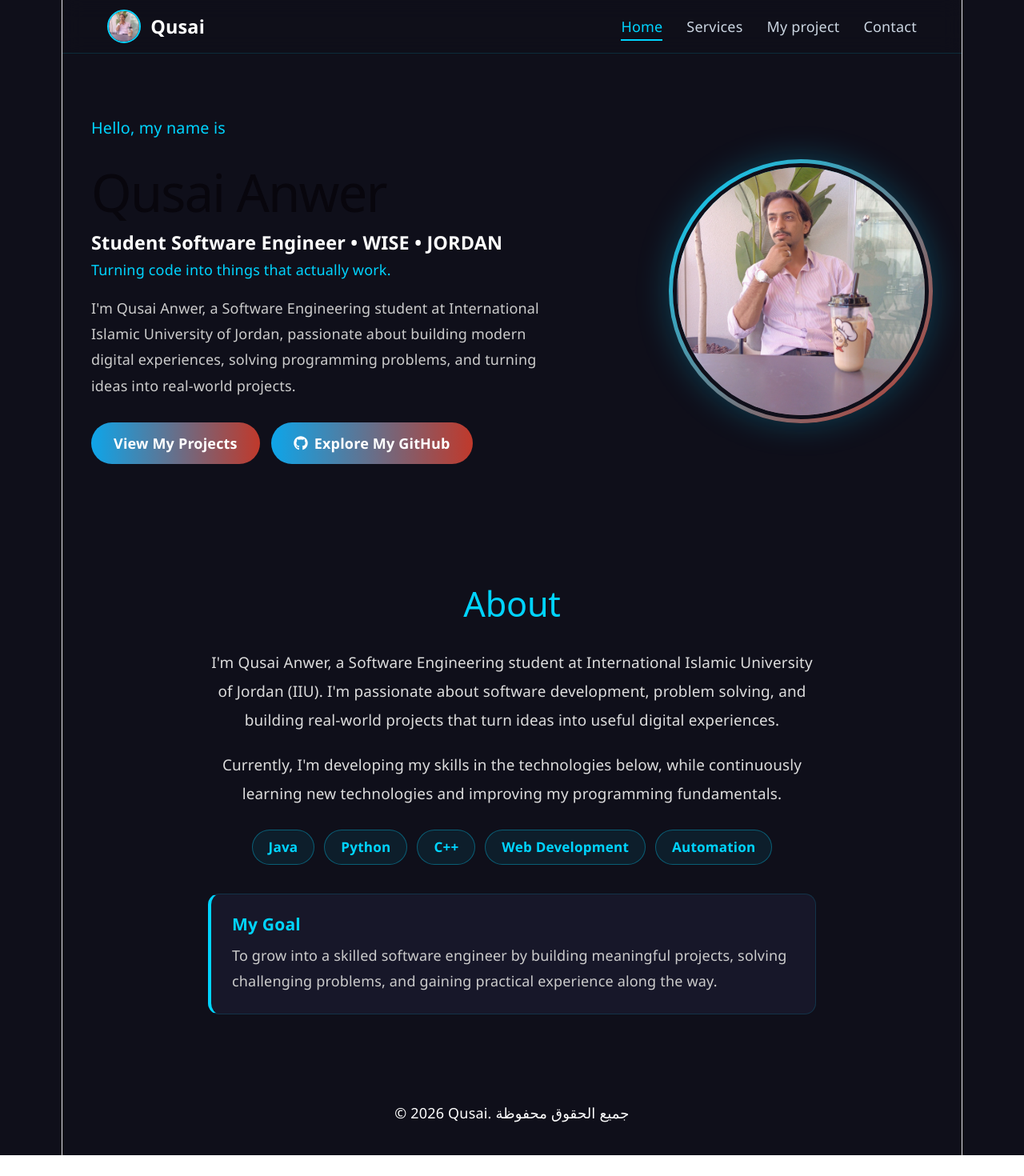
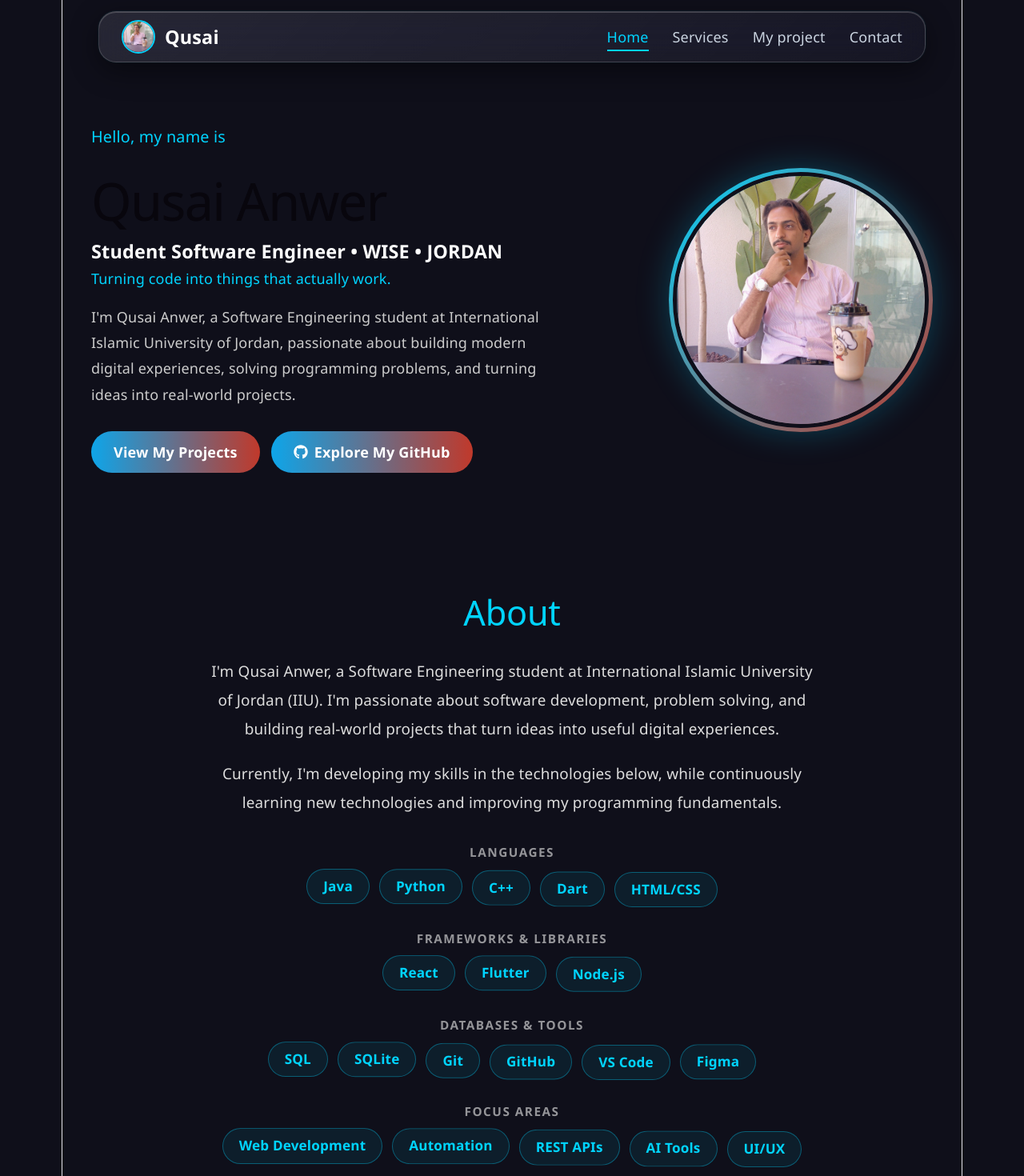
Before and after one commit to qusaianwer/qusai-protfilio, a React (Vite) app: page / in a window 1280 px wide. Shown: the top 1470 px of the page at 80% size. Before the commit the page ends 1444 px from the top, so only its background shows below. Built offline with nearby package versions, Linux system fonts and the light colour scheme.

Commit message:
add somthings

```diff
--- a/src/App.css
+++ b/src/App.css
@@ -705,12 +705,27 @@ footer {
     margin-bottom: 20px;
 }
 
+.ab-groups {
+    display: flex;
+    flex-direction: column;
+    gap: 26px;
+    margin: 30px 0 36px;
+}
+
+.ab-group-title {
+    margin-bottom: 12px;
+    font-size: 0.85rem;
+    letter-spacing: 1.5px;
+    text-transform: uppercase;
+    color: #dddddd;
+    opacity: 0.65;
+}
+
 .ab-skills {
     display: flex;
     flex-wrap: wrap;
     justify-content: center;
     gap: 12px;
-    margin: 26px 0 36px;
 }
 
 .ab-skill {
@@ -721,12 +736,89 @@ footer {
     color: #00d4ff;
     font-size: 0.95rem;
     font-weight: bold;
-    transition: transform 0.2s ease, background 0.2s ease;
+    transition: transform 0.25s ease, box-shadow 0.25s ease, background-color 0.25s ease, border-color 0.25s ease;
+    /* ظهور ناعم + طفو خفيف مستمر */
+    animation: ab-fade-up 0.5s ease backwards, ab-float 5s ease-in-out infinite;
+    animation-delay: var(--d, 0.15s), calc(var(--d, 0.15s) * -10);
+}
+
+.ab-skill:nth-child(1) {
+    --d: 0.15s;
+}
+
+.ab-skill:nth-child(2) {
+    --d: 0.22s;
+}
+
+.ab-skill:nth-child(3) {
+    --d: 0.29s;
+}
+
+.ab-skill:nth-child(4) {
+    --d: 0.36s;
+}
+
+.ab-skill:nth-child(5) {
+    --d: 0.43s;
+}
+
+.ab-skill:nth-child(6) {
+    --d: 0.50s;
 }
 
 .ab-skill:hover {
     transform: translateY(-3px);
-    background: rgba(0, 212, 255, 0.18);
+    background-color: rgba(0, 212, 255, 0.18);
+    border-color: rgba(0, 212, 255, 0.7);
+    box-shadow: 0 6px 18px rgba(0, 212, 255, 0.25);
+    animation-play-state: running, paused;
+}
+
+.ab-group {
+    animation: ab-fade-up 0.6s ease backwards;
+}
+
+.ab-group:nth-child(2) {
+    animation-delay: 0.1s;
+}
+
+.ab-group:nth-child(3) {
+    animation-delay: 0.2s;
+}
+
+.ab-group:nth-child(4) {
+    animation-delay: 0.3s;
+}
+
+@keyframes ab-fade-up {
+    from {
+        opacity: 0;
+        transform: translateY(12px);
+    }
+    to {
+        opacity: 1;
+        transform: translateY(0);
+    }
+}
+
+
+/* طفو هادي: بيستخدم translate عشان ما يتعارض مع transform تبع الهوفر */
+
+@keyframes ab-float {
+    0%,
+    100% {
+        translate: 0 0;
+    }
+    50% {
+        translate: 0 -4px;
+    }
+}
+
+@media (prefers-reduced-motion: reduce) {
+    .ab-group,
+    .ab-skill {
+        animation: none;
+    }
 }
 
 .ab-goal {
@@ -819,18 +911,44 @@ footer {
     word-break: break-word;
 }
 
+
+/* إطار زجاجي عايم لحاله (المحتوى جواته ما تغيّر) */
+
 .nv-bar {
     position: sticky;
-    top: 0;
+    top: 14px;
     z-index: 1000;
     display: flex;
     align-items: center;
     justify-content: space-between;
-    padding: 12px 5%;
-    background: rgba(15, 15, 26, 0.8);
-    backdrop-filter: blur(12px);
-    -webkit-backdrop-filter: blur(12px);
-    border-bottom: 1px solid rgba(0, 212, 255, 0.15);
+    width: 92%;
+    max-width: 1200px;
+    margin: 14px auto 0;
+    padding: 10px 28px;
+    border-radius: 22px;
+    background: linear-gradient(135deg, rgba(255, 255, 255, 0.10), rgba(255, 255, 255, 0.03));
+    backdrop-filter: blur(18px) saturate(160%);
+    -webkit-backdrop-filter: blur(18px) saturate(160%);
+    border: 1px solid rgba(255, 255, 255, 0.16);
+    box-shadow: 0 10px 35px rgba(0, 0, 0, 0.45), 0 0 0 1px rgba(0, 212, 255, 0.06), inset 0 1px 0 rgba(255, 255, 255, 0.18);
+    animation: nv-pop 0.6s ease backwards;
+}
+
+@keyframes nv-pop {
+    from {
+        opacity: 0;
+        transform: translateY(-18px) scale(0.98);
+    }
+    to {
+        opacity: 1;
+        transform: translateY(0) scale(1);
+    }
+}
+
+@media (prefers-reduced-motion: reduce) {
+    .nv-bar {
+        animation: none;
+    }
 }
 
 .nv-logo {
@@ -905,19 +1023,23 @@ footer {
     }
     .nv-links {
         position: absolute;
-        top: 100%;
+        top: calc(100% + 10px);
         left: 0;
         right: 0;
         flex-direction: column;
         gap: 0;
-        background: rgba(15, 15, 26, 0.97);
-        border-bottom: 1px solid rgba(0, 212, 255, 0.15);
+        border-radius: 18px;
+        background: rgba(15, 15, 26, 0.85);
+        backdrop-filter: blur(18px);
+        -webkit-backdrop-filter: blur(18px);
+        border: 1px solid transparent;
         max-height: 0;
         overflow: hidden;
         transition: max-height 0.35s ease;
     }
     .nv-links.nv-open {
         max-height: 400px;
+        border-color: rgba(255, 255, 255, 0.14);
     }
     .nv-links li {
         width: 100%;
--- a/src/components/about.jsx
+++ b/src/components/about.jsx
@@ -1,4 +1,15 @@
-const skills = ["Java", "Python", "C++", "Web Development", "Automation"];
+const skillGroups = [
+  { title: "Languages", items: ["Java", "Python", "C++", "Dart", "HTML/CSS"] },
+  { title: "Frameworks & Libraries", items: ["React", "Flutter", "Node.js"] },
+  {
+    title: "Databases & Tools",
+    items: ["SQL", "SQLite", "Git", "GitHub", "VS Code", "Figma"],
+  },
+  {
+    title: "Focus Areas",
+    items: ["Web Development", "Automation", "REST APIs", "AI Tools", "UI/UX"],
+  },
+];
 
 function About() {
   return (
@@ -19,11 +30,18 @@ function About() {
           fundamentals.
         </p>
 
-        <div className="ab-skills">
-          {skills.map((skill) => (
-            <span className="ab-skill" key={skill}>
-              {skill}
-            </span>
+        <div className="ab-groups">
+          {skillGroups.map((group) => (
+            <div className="ab-group" key={group.title}>
+              <h4 className="ab-group-title">{group.title}</h4>
+              <div className="ab-skills">
+                {group.items.map((skill) => (
+                  <span className="ab-skill" key={skill}>
+                    {skill}
+                  </span>
+                ))}
+              </div>
+            </div>
           ))}
         </div>
 
```
